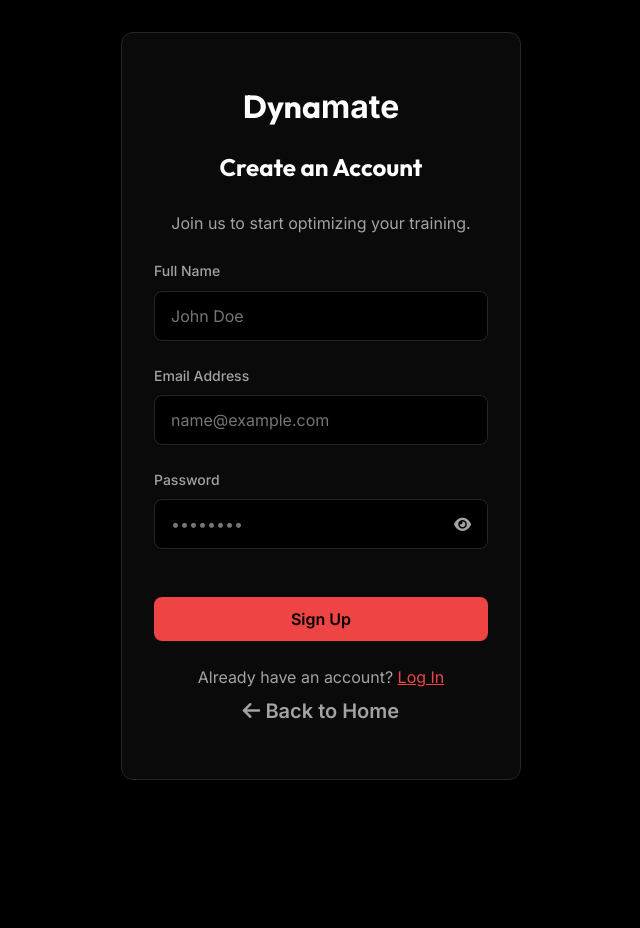
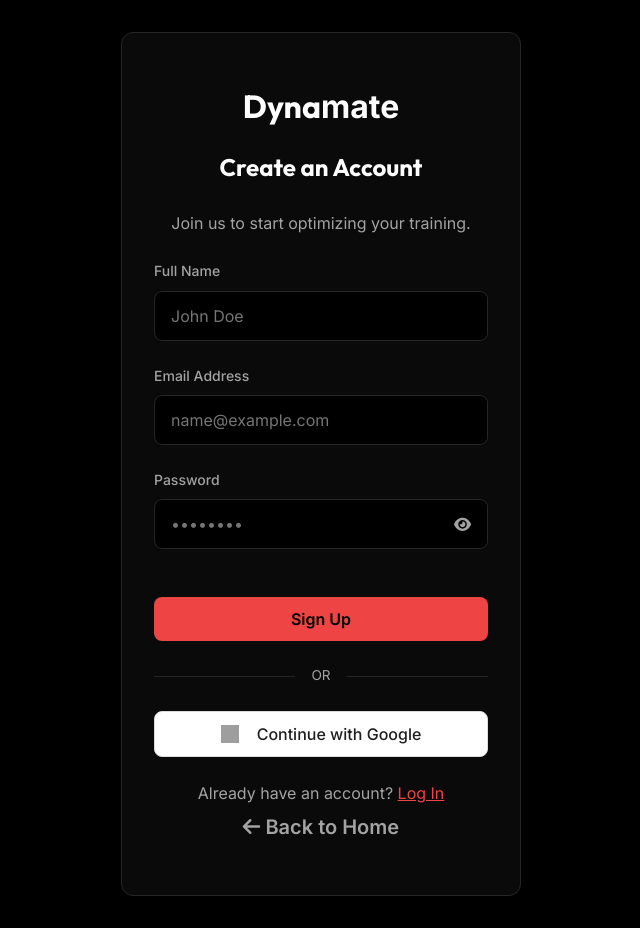
Before and after one commit to AshieqAhamed27/Dynamate, a website: page index.html in a window 1280 px wide. Both pictures are taken after a click on the button "Sign Up". Shown: the whole page, without its empty margins (319-959 px from the left). Before the commit the page ends 812 px from the top, so only its background shows below. Drawn offline with Linux system fonts and the light colour scheme; grey boxes are pictures that could not be loaded.

Commit message:
add continue button

```diff
--- a/index.html
+++ b/index.html
@@ -216,6 +216,13 @@
                         <div id="auth-error" class="auth-error hidden"></div>
                         <button type="submit" class="btn btn-primary btn-block mt-4" id="auth-submit">Sign Up</button>
                     </form>
+
+                    <div class="auth-divider">OR</div>
+
+                    <button class="btn btn-google btn-block" onclick="app.handleGoogleLogin()">
+                        <img src="https://upload.wikimedia.org/wikipedia/commons/c/c1/Google_Logo.svg" alt="Google">
+                        Continue with Google
+                    </button>
 
                     <div class="text-center mt-4">
                         <p class="text-muted" id="auth-switch-text">Already have an account? <a href="#" onclick="app.toggleAuthMode(); return false;" class="text-primary">Log In</a></p>
--- a/script.js
+++ b/script.js
@@ -1518,6 +1518,30 @@ const app = {
             document.querySelectorAll('.view').forEach(el => el.classList.remove('active'));
             document.getElementById('onboarding-view').classList.add('active');
         }
+    },
+
+    handleGoogleLogin: () => {
+        app.showToast('Redirecting to Google...', 'primary');
+        setTimeout(() => {
+            app.showToast('Successfully authenticated via Google!', 'primary');
+            // Mock a user login
+            const mockUser = {
+                email: 'google-user@example.com',
+                name: 'Google User',
+                onboardingComplete: false,
+                profile: {}
+            };
+            store.setUser(mockUser);
+            app.updateAuthUI();
+
+            // Check if onboarding is needed
+            if (!mockUser.onboardingComplete) {
+                document.querySelectorAll('.view').forEach(el => el.classList.remove('active'));
+                document.getElementById('onboarding-view').classList.add('active');
+            } else {
+                app.showApp();
+            }
+        }, 1500);
     },
 
     logout: () => {
--- a/style.css
+++ b/style.css
@@ -2148,3 +2148,49 @@ h4,
         overflow-y: auto;
     }
 }
+
+/* ============================
+   SOCIAL AUTH BUTTONS
+============================ */
+.auth-divider {
+    display: flex;
+    align-items: center;
+    text-align: center;
+    margin: 1.5rem 0;
+    color: var(--text-muted);
+    font-size: 0.85rem;
+}
+
+.auth-divider::before,
+.auth-divider::after {
+    content: '';
+    flex: 1;
+    border-bottom: 1px solid var(--border);
+}
+
+.auth-divider:not(:empty)::before {
+    margin-right: 1rem;
+}
+
+.auth-divider:not(:empty)::after {
+    margin-left: 1rem;
+}
+
+.btn-google {
+    background-color: #ffffff !important;
+    color: #1f1f1f !important;
+    border: 1px solid #dadce0 !important;
+    font-weight: 500;
+}
+
+.btn-google:hover {
+    background-color: #f8f9fa !important;
+    box-shadow: 0 1px 3px 0 rgba(60,64,67,0.30), 0 4px 8px 3px rgba(60,64,67,0.15) !important;
+    transform: translateY(-1px);
+}
+
+.btn-google img {
+    width: 18px;
+    height: 18px;
+    margin-right: 10px;
+}
```
